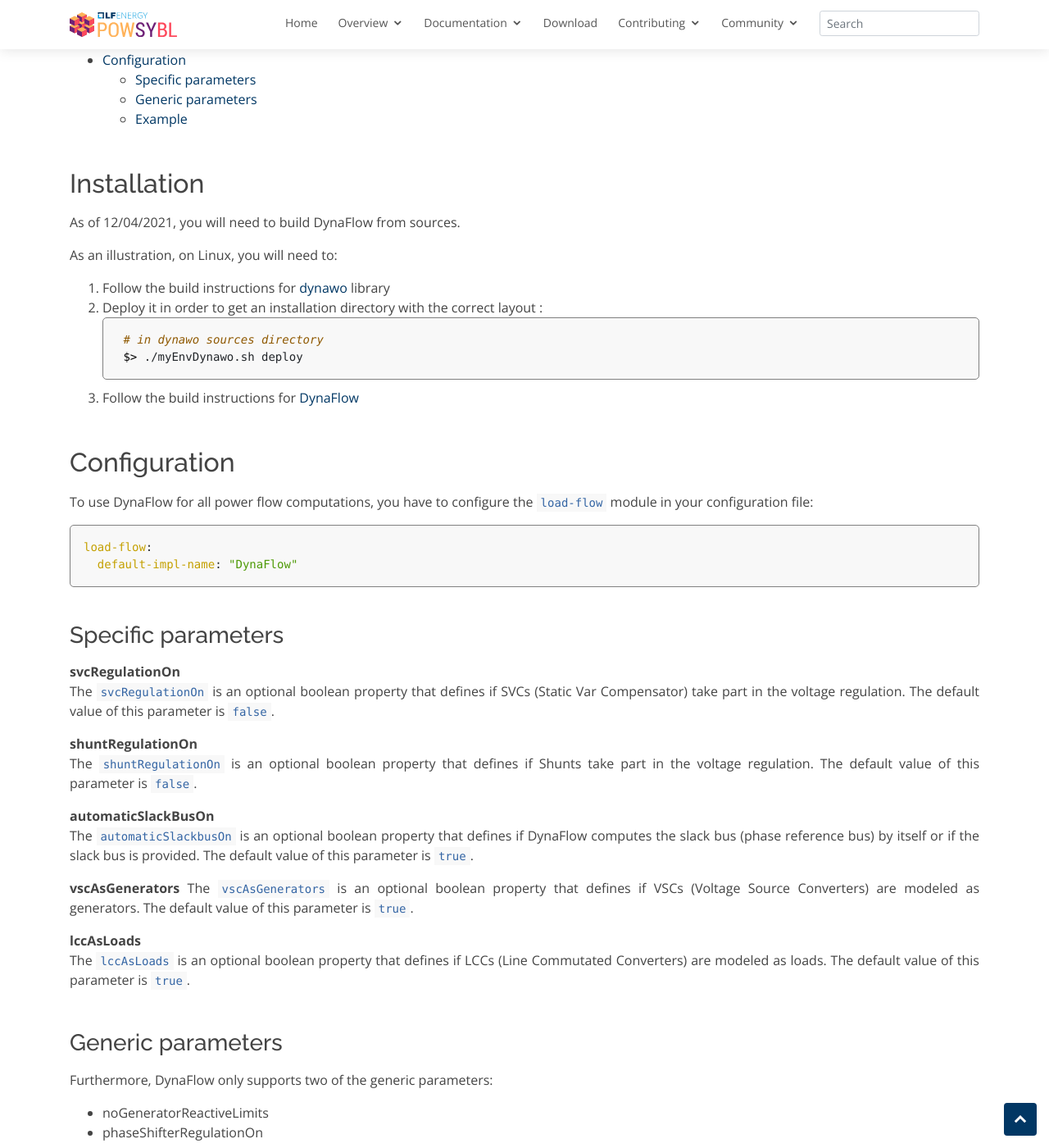
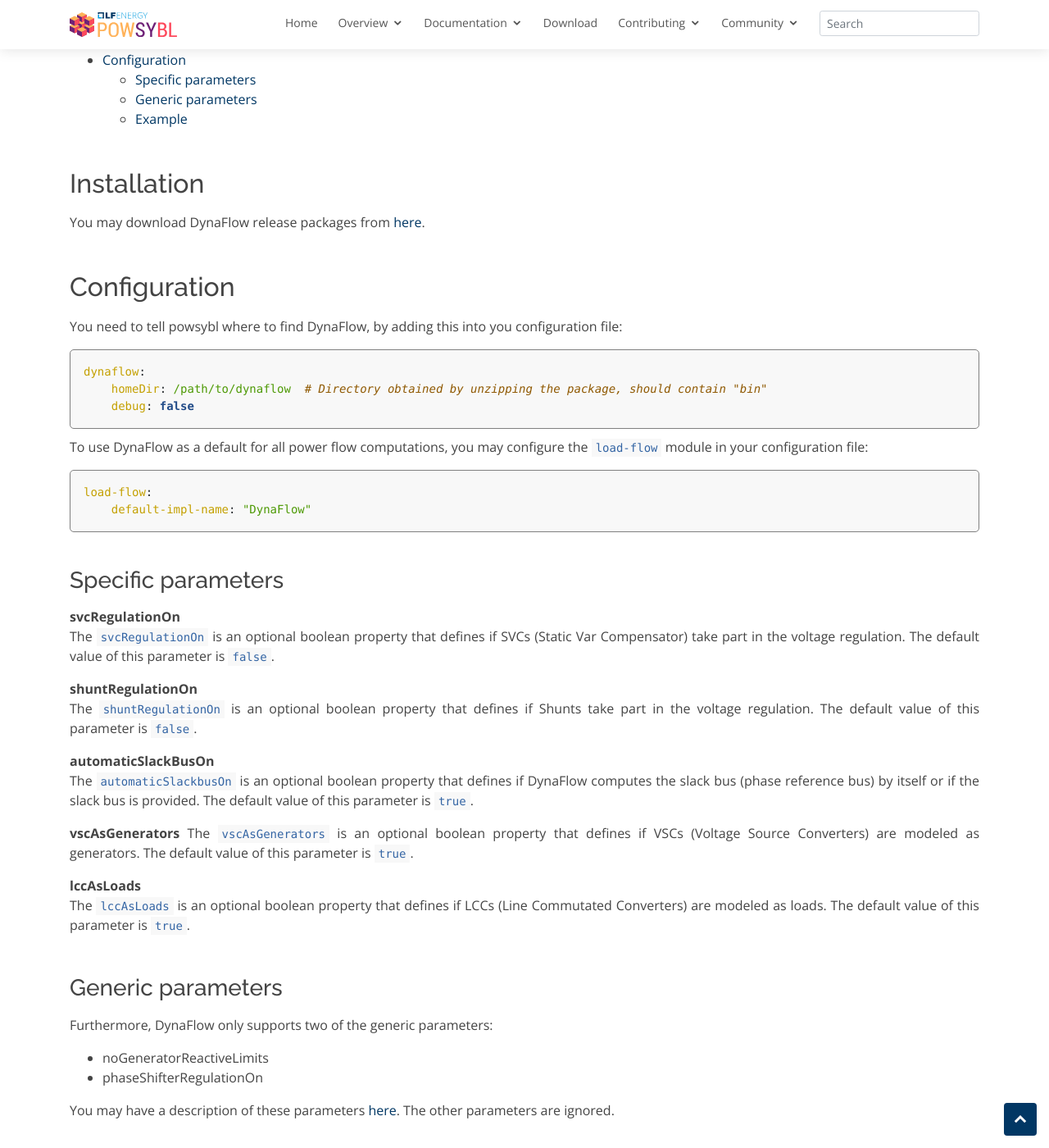
Before and after one commit to powsybl/powsybl.github.io, a Jekyll site: the page built from pages/documentation/simulation/powerflow/dynaflow.md, in a window 1280 px wide and 1400 px high, scrolled down 311 px. Shown: the whole window at 82% size. Built offline with Jekyll 4.4.1, drawn with Linux system fonts in a browser that asks for light colours; our own code applies the rules of GitHub Pages for plain Markdown files; some of the changed text lies outside the part shown.

Commit message:
Update DynaFlow page (#263)
- We now point to downloads page instead of installing from sources
- Added configuration instructions
- Added example config.yml for parameters

Signed-off-by: Sylvain Leclerc <sylvain.leclerc@rte-france.com>

````diff
--- a/pages/documentation/simulation/powerflow/dynaflow.md
+++ b/pages/documentation/simulation/powerflow/dynaflow.md
@@ -11,41 +11,43 @@
 
 ## Installation
 
-As of 12/04/2021, you will need to build DynaFlow from sources.
-
-As an illustration, on Linux, you will need to:
- 1. Follow the build instructions for [dynawo](https://github.com/dynawo/dynawo) library
- 2. Deploy it in order to get an installation directory with the correct layout :
- ```shell
- # in dynawo sources directory
- $> ./myEnvDynawo.sh deploy
- ```
- 3. Follow the build instructions for [DynaFlow](https://github.com/dynawo/dynaflow-launcher)
+You may download DynaFlow release packages from [here](https://github.com/dynawo/dynaflow-launcher/releases).
 
 
 ## Configuration
-To use DynaFlow for all power flow computations, you have to configure the `load-flow` module in your configuration file:
+
+You need to tell powsybl where to find DynaFlow, by adding this into you configuration file:
+```yaml
+dynaflow:
+    homeDir: /path/to/dynaflow  # Directory obtained by unzipping the package, should contain "bin"
+    debug: false
+```
+
+To use DynaFlow as a default for all power flow computations, you may configure the `load-flow`
+module in your configuration file:
 ```yaml
 load-flow:
-  default-impl-name: "DynaFlow"
+    default-impl-name: "DynaFlow"
 ```
 
 ### Specific parameters
 
 **svcRegulationOn**
-The `svcRegulationOn` is an optional boolean property that defines if SVCs (Static Var Compensator) take part in the voltage regulation. The default value of this parameter is `false`.
+The `svcRegulationOn` is an optional boolean property that defines if SVCs (Static Var Compensator) take part
+in the voltage regulation. The default value of this parameter is `false`.
 
 **shuntRegulationOn**
 The `shuntRegulationOn` is an optional boolean property that defines if Shunts take part in the voltage regulation.
 The default value of this parameter is `false`.
 
 **automaticSlackBusOn**
-The `automaticSlackbusOn` is an optional boolean property that defines if DynaFlow computes the slack bus (phase reference bus) by itself or if the slack bus is provided.
+The `automaticSlackbusOn` is an optional boolean property that defines if DynaFlow computes the slack bus
+(phase reference bus) by itself or if the slack bus is provided.
 The default value of this parameter is `true`.
 
 **vscAsGenerators**
-The `vscAsGenerators` is an optional boolean property that defines if VSCs (Voltage Source Converters) are modeled as generators.
-The default value of this parameter is `true`.
+The `vscAsGenerators` is an optional boolean property that defines if VSCs (Voltage Source Converters)
+are modeled as generators. The default value of this parameter is `true`.
 
 **lccAsLoads**
 The `lccAsLoads` is an optional boolean property that defines if LCCs (Line Commutated Converters) are modeled as loads.
@@ -60,7 +62,19 @@
 
 ### Example
 
-This is an example of a load flow parameters file with specific parameters for DynaFlow:
+You may define those parameters in your configuration file:
+```yaml
+dynaflow-default-parameters:
+    svcRegulationOn: false
+    shuntRegulationOn: false
+    automaticSlackBusOn: false
+    vscAsGenerators: false
+    lccAsLoads: true
+```
+
+
+Alternatively, you can provide parameters as a JSON file where supported
+(for example when using `itools loadflow` command):
 ```json
 {
   "version" : "1.4",
````
